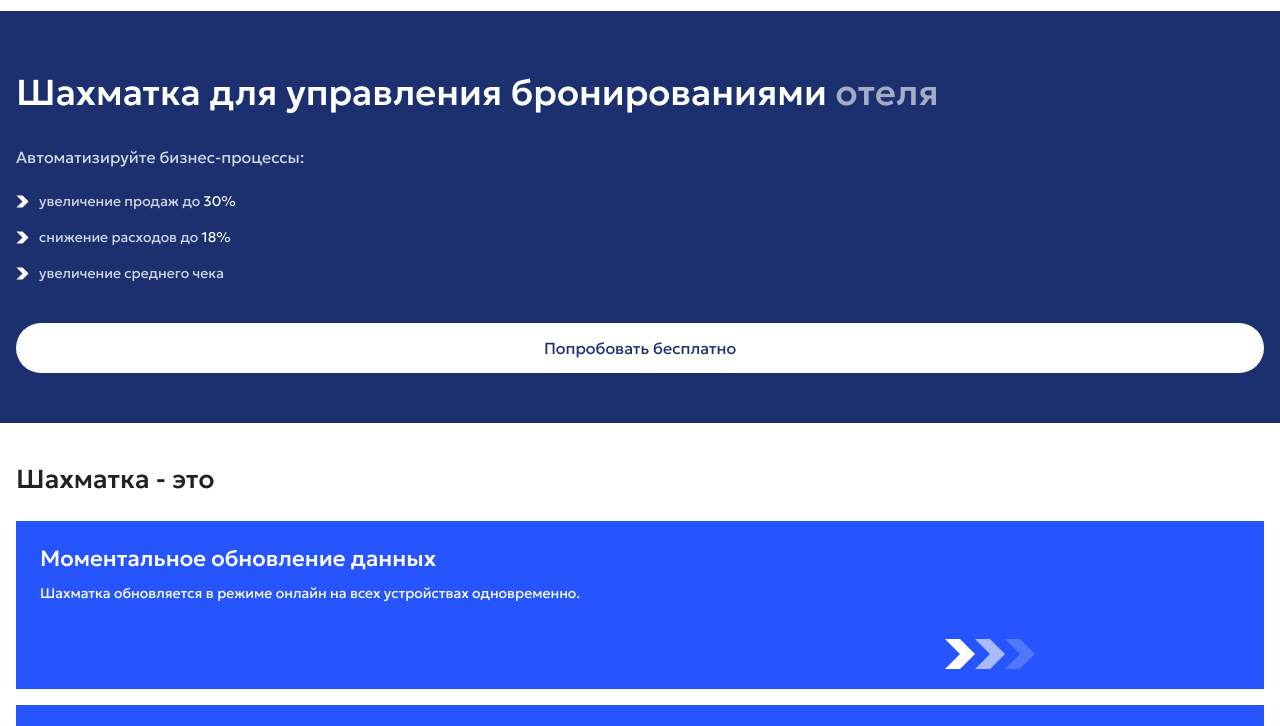
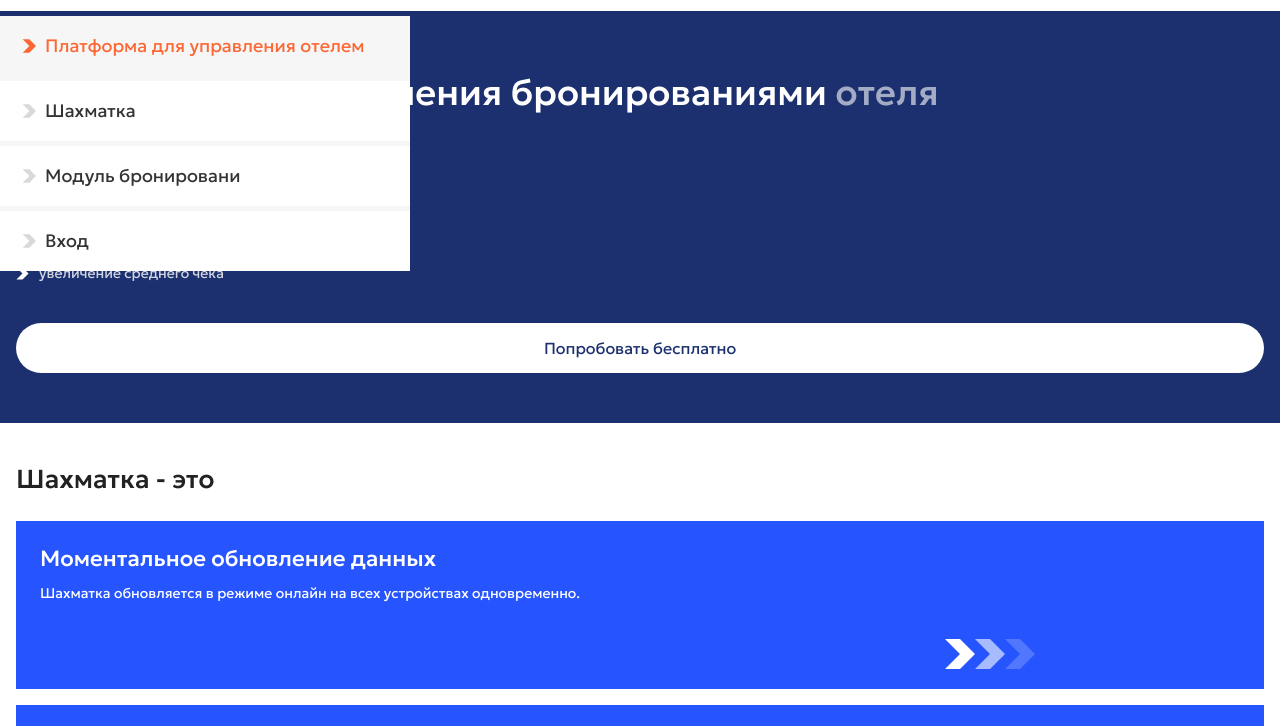
Before and after one commit to EugeneShlyk/BO, a website with bundled scripts: page checkerboard.html in a window 1280 px wide. Shown: the part 59-785 px from the top of the page. Built offline with nearby package versions, Linux system fonts and the light colour scheme.

Commit message:
вечер понедельника дом

```diff
--- a/checkerboard.html
+++ b/checkerboard.html
@@ -31,7 +31,20 @@
             height="36"
         >
       </button>
-      <ul class="main-nav__list"></ul>
+      <ul class="main-nav__list">
+        <li class="main-nav__item main-nav__item--current">
+          <span class="main-nav__item-text">Платформа для управления отелем</span>
+        </li>
+        <li class="main-nav__item">
+          <span class="main-nav__item-text">Шахматка</span>
+        </li>
+        <li class="main-nav__item">
+          <span class="main-nav__item-text">Модуль бронировани</span>
+        </li>
+        <li class="main-nav__item">
+          <span class="main-nav__item-text">Вход</span>
+        </li>
+      </ul>
     </nav>
   </div>
 </header>
@@ -126,6 +139,7 @@
 </footer>
 
 <script src="js/main.js" type="module"></script>
+<!--<script src="js/navigation.js"></script>-->
 
 </body>
 
--- a/js/main.js
+++ b/js/main.js
@@ -1,4 +1,5 @@
-import { onShowNavigation } from './navigation.js';
+import { onShowNavigation } from "./navigation.js";
 
+const navToggle = document.querySelector(".main-nav-toggle");
 
-onShowNavigation()
+navToggle.addEventListener("click", onShowNavigation);
--- a/js/navigation.js
+++ b/js/navigation.js
@@ -1,18 +1,16 @@
-const navigation = document.querySelector('.header__main-nav');
-const navToggle = document.querySelector('.main-nav-toggle');
+const navigation = document.querySelector(".header__main-nav");
+const navToggle = document.querySelector(".main-nav-toggle");
 
-navigation.classList.remove('main-nav--nojs');
+navigation.classList.remove("main-nav--nojs");
 
 const onShowNavigation = () => {
-  if (navigation.classList.contains('navigation--closed')) {
-    navigation.classList.remove('navigation--closed');
-    navigation.classList.add('navigation__opened');
+  if (navigation.classList.contains("navigation__opened")) {
+    navigation.classList.remove("navigation__opened");
+    navigation.classList.add("navigation--closed");
   } else {
-    navigation.classList.remove('navigation__opened') ;
-    navigation.classList.add('navigation--closed');
+    navigation.classList.remove("navigation--closed");
+    navigation.classList.add("navigation__opened");
   }
 };
 
-navToggle.addEventListener('click', onShowNavigation);
-
 export { onShowNavigation };
--- a/style.css
+++ b/style.css
@@ -29,6 +29,7 @@ html {
 }
 
 .header {
+  position: relative;
   width: 100%;
 }
 
@@ -72,6 +73,11 @@ html {
   background-color: rgba(252, 103, 51, 0.5);
 }
 
+.main-nav {
+  margin: 0;
+  padding: 0;
+}
+
 .main-nav-toggle {
   width: 36px;
   height: 36px;
@@ -91,9 +97,28 @@ html {
 }
 
 .main-nav__list {
+  position: absolute;
+  left: 0;
+  top: 75px;
+  display: grid;
+  gap: 5px;
   margin: 0;
   padding: 0;
   list-style: none;
+  background-color: rgba(246, 246, 246, 1);
+}
+
+.main-nav__item {
+  margin: 0;
+  padding: 20px 45px;
+  font-size: 18px;
+  color: rgba(0, 0, 0, 0.8);
+  background: rgba(255, 255, 255, 1) url("image/gray-item-style.svg") 22px 23px / 14px 14px no-repeat;
+}
+
+.main-nav__item--current {
+  color: rgba(252, 103, 51, 1);
+  background: url("image/orange-item-style.svg") 22px 23px / 14px 14px no-repeat;
 }
 
 .page-header {
```
Also changed, not shown: image/gray-item-style.svg (added), image/orange-item-style.svg (added).
